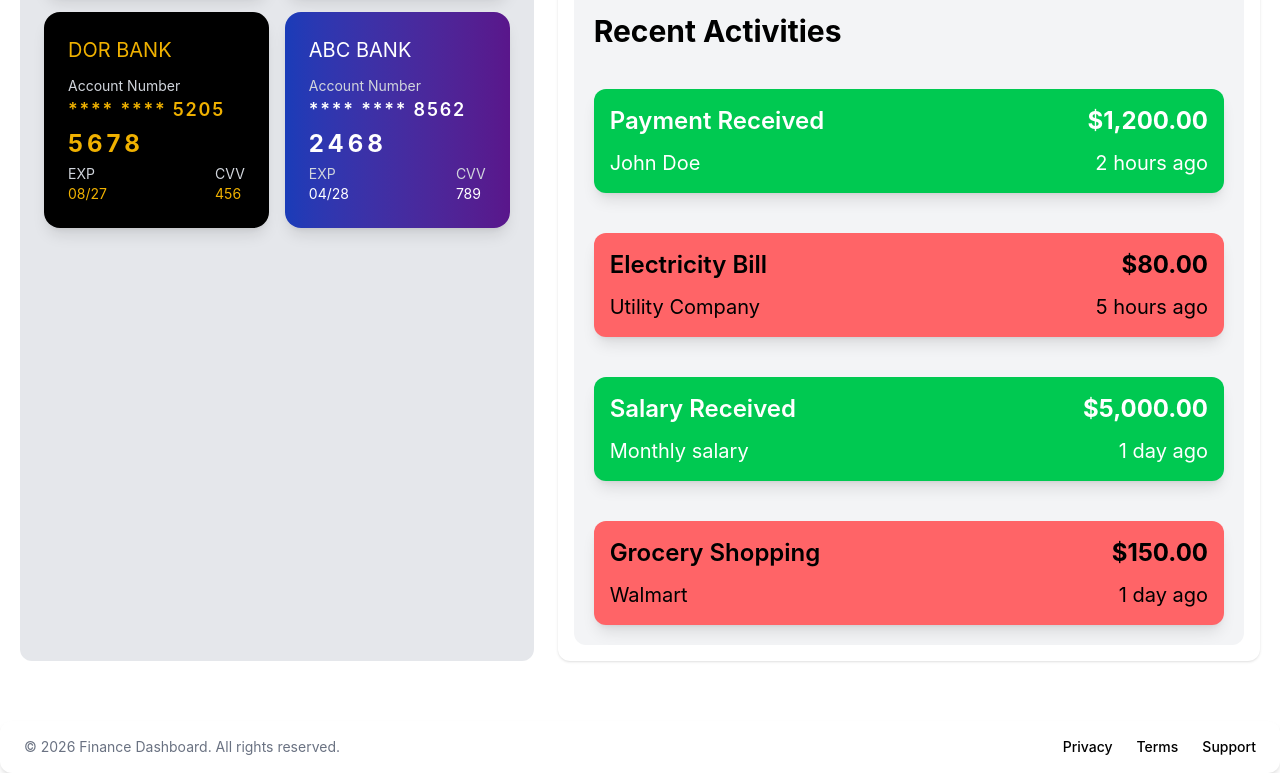
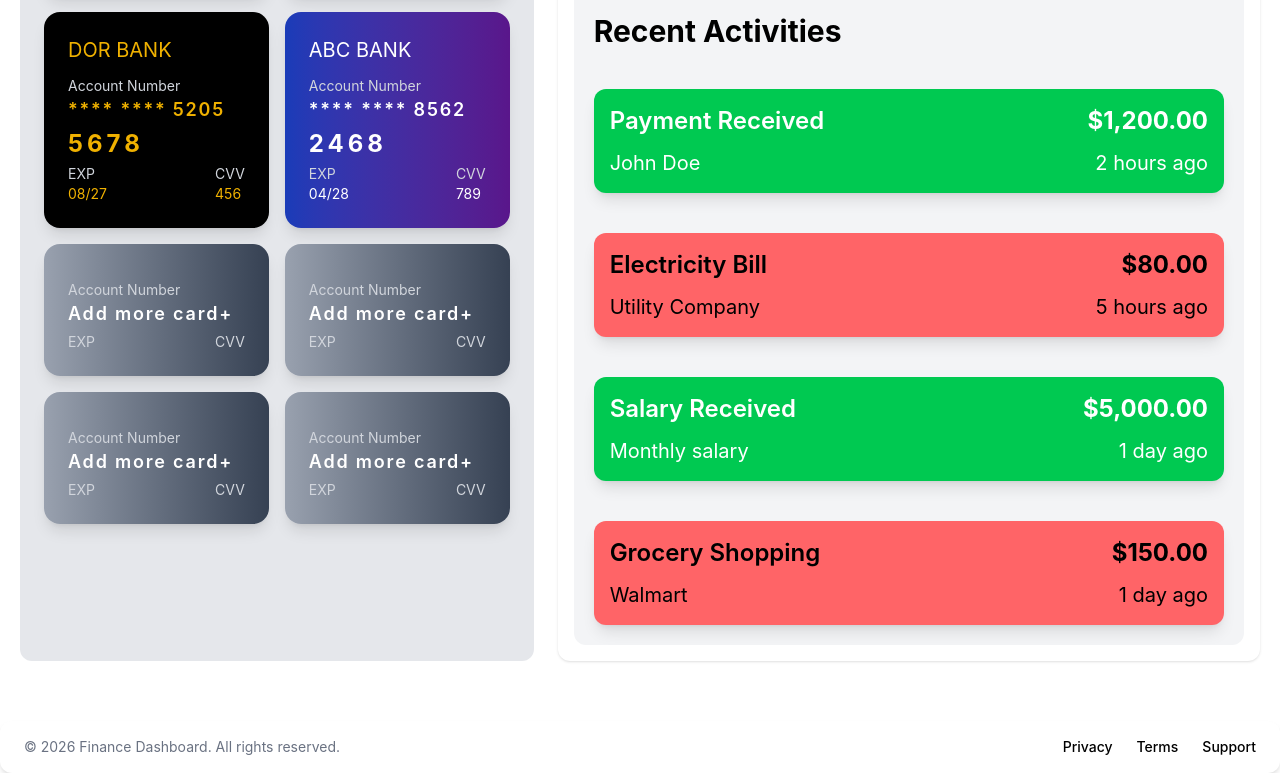
Before and after one commit to TusharJain86/webdev-ui, a React (Vite) app: page / in a window 1280 px wide. Shown: the part 929-1702 px from the top of the page. Built offline with nearby package versions, Linux system fonts and the light colour scheme.

Commit message:
final cards added and web ui completed

```diff
--- a/src/pages/home.jsx
+++ b/src/pages/home.jsx
@@ -18,6 +18,11 @@ const Home = () => {
                         <ATMCard className="bg-gradient-to-r from-gray-900 to-gray-700 text-white" status="PIN BANK" accountNumber="**** **** 4444" number="1234" expiry="02/27" cvv="123" />
                         <ATMCard className="bg-black text-yellow-500" status="DOR BANK" accountNumber="**** **** 5205" number="5678" expiry="08/27" cvv="456" />
                         <ATMCard className="bg-gradient-to-r from-blue-800 to-purple-900 text-white" status="ABC BANK" accountNumber="**** **** 8562" number="2468" expiry="04/28" cvv="789" />
+                        <ATMCard className="bg-gradient-to-r from-gray-400 to-gray-700 text-white" accountNumber="Add more card+"/>
+                        <ATMCard className="bg-gradient-to-r from-gray-400 to-gray-700 text-white" accountNumber="Add more card+"/>
+                        <ATMCard className="bg-gradient-to-r from-gray-400 to-gray-700 text-white" accountNumber="Add more card+"/>
+                        <ATMCard className="bg-gradient-to-r from-gray-400 to-gray-700 text-white" accountNumber="Add more card+"/>
+
                     </div>
                 </div>
 
```
